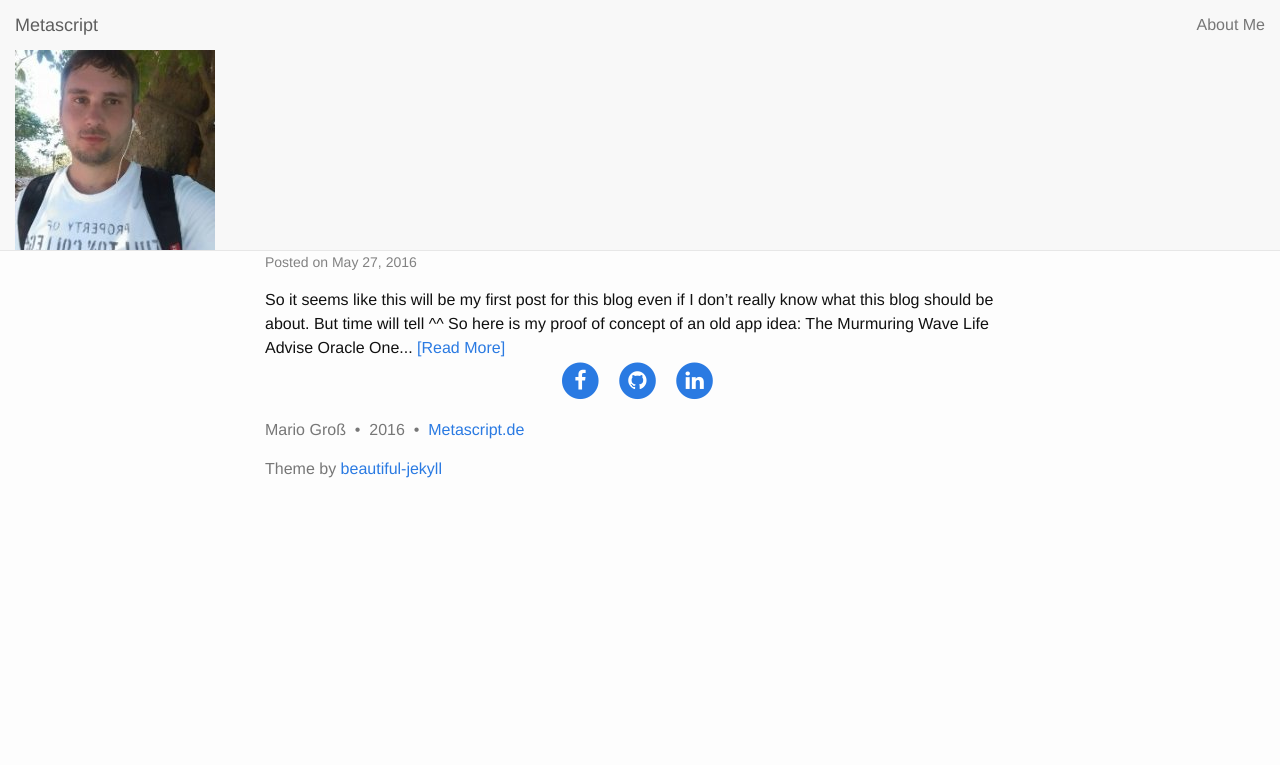
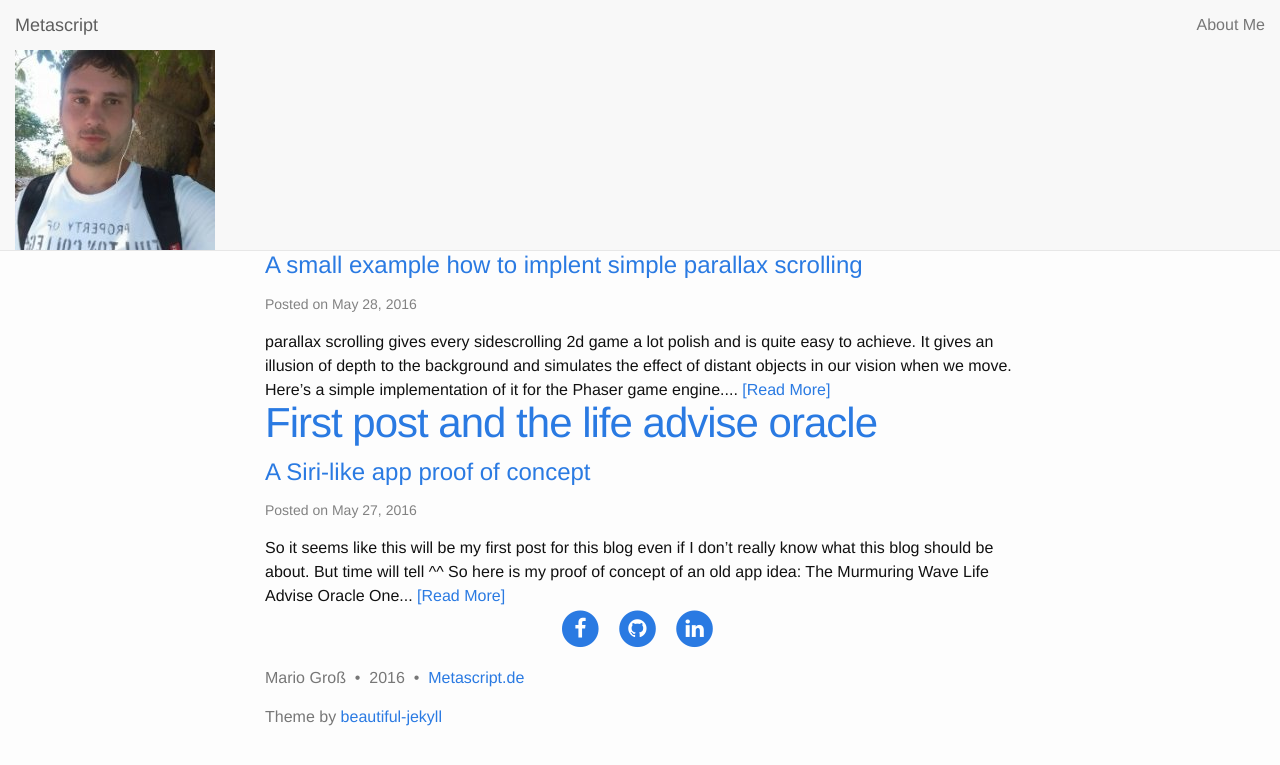
Before and after one commit to Magro28/Magro28.github.io, a Jekyll site: the page built from index.html, in a window 1280 px wide. Shown: the top 765 px of the page. Built offline with Jekyll 4.4.1, drawn with Linux system fonts in a browser that asks for light colours; nearby versions of some CDN libraries; the list of posts is cut into pages by our own code; some of the changed lines change nothing that is shown.

Commit message:
Add new blog post Add subtitles

````diff
--- a/_posts/2016-05-27-first-post-and-old-app-idea.md
+++ b/_posts/2016-05-27-first-post-and-old-app-idea.md
@@ -1,6 +1,7 @@
 ---
 layout: post
 title: First post and the life advise oracle
+subtitle: A Siri-like app proof of concept
 ---
 
 So it seems like this will be my first post for this blog even if I don't really know what
--- /dev/null
+++ b/_posts/2016-05-28-parallax-scrolling-with-phaser.md
@@ -0,0 +1,112 @@
+---
+layout: post
+title: parallax Scrolling with Phaser
+subtitle: A small example how to implent simple parallax scrolling
+---
+
+parallax scrolling gives every sidescrolling 2d game a lot polish and is quite easy
+to achieve. It gives an illusion of depth to the background and simulates the effect
+of distant objects in our vision when we move.
+
+Here's a simple implementation of it for the [Phaser](http://markdowntutorial.com/)
+game engine.
+
+First we create the game object and define some global variables for the player
+and the parallax layers.
+In the preload function you have to load your different background layers and in
+the create function you add them to the game. They have to be fixed to the camera so
+that they are always rendered relativ to the camera position. We also need to load
+a player sprite when we want that the parallax scrolling should relate to the player
+movement.
+
+```javascript
+var game = new Phaser.Game(800, 600, Phaser.CANVAS, 'parallax', {
+  preload: preload,
+  create: create,
+  update: update
+});
+
+var player;
+var playerOldPos = {
+  x: 0,
+  y: 0
+};
+var parallax1;
+var parallax2;
+var parallax3;
+var parallax4;
+
+function preload() {
+
+  game.load.image('background0',
+    'assets/img/parallax-forest-back-trees.png');
+  game.load.image('background1',
+    'assets/img/parallax-forest-lights.png');
+  game.load.image('background2',
+    'assets/img/parallax-forest-middle-trees.png');
+  game.load.image('background3',
+    'assets/img/parallax-forest-front-trees.png');
+
+  game.load.spritesheet('player', 'assets/img/gripe.run.png', 32,
+    32, 16);
+}
+
+function create() {
+  //...
+
+  parallax1 = game.add.tileSprite(0, 0, 800, 600, 'background0');
+  parallax1.fixedToCamera = true;
+
+  parallax2 = game.add.tileSprite(0, 0, 800, 600, 'background1');
+  parallax2.fixedToCamera = true;
+
+  parallax3 = game.add.tileSprite(0, 0, 800, 600, 'background2');
+  parallax3.fixedToCamera = true;
+
+  parallax4 = game.add.tileSprite(0, 0, 800, 600, 'background3');
+  parallax4.fixedToCamera = true;
+
+  player = game.add.sprite(0, 800, 'player', 1);
+
+  //...
+}
+```
+You can create your own images or look at places like [OpenGameArts.org](http://opengamearts.org)
+to find some free resources.
+
+In the update function we just need to tell the different parallax layers to move when
+the player moves or better when the left or right keys are pressed. One important
+thing to consider is now we don't want to move the parallax background when the
+player is blocked by an obstacle and can't move even if the key is pressed. So we
+remember the old position of the player and only move the background when the player
+old position is different than the actual position.
+
+
+```javascript
+//...
+
+if (cursors.left.isDown) {
+  //stop moving parallax when player is blocked
+  if (playerOldPos.x != player.body.x) {
+    parallax1.tilePosition.x += 0.1;
+    parallax2.tilePosition.x += 0.3;
+    parallax3.tilePosition.x += 0.6;
+    parallax4.tilePosition.x += 1;
+  }
+  player.body.velocity.x = -150;
+
+} else if (cursors.right.isDown) {
+  //stop moving parallax when player is blocked
+  if (playerOldPos.x != player.body.x) {
+    parallax1.tilePosition.x -= 0.1;
+    parallax2.tilePosition.x -= 0.3;
+    parallax3.tilePosition.x -= 0.6;
+    parallax4.tilePosition.x -= 1;
+  }
+  player.body.velocity.x = +150;
+
+}
+//..
+```
+You can put different values for the x vectors of the layers to simulate a different
+illusion of speed and distance.
````
